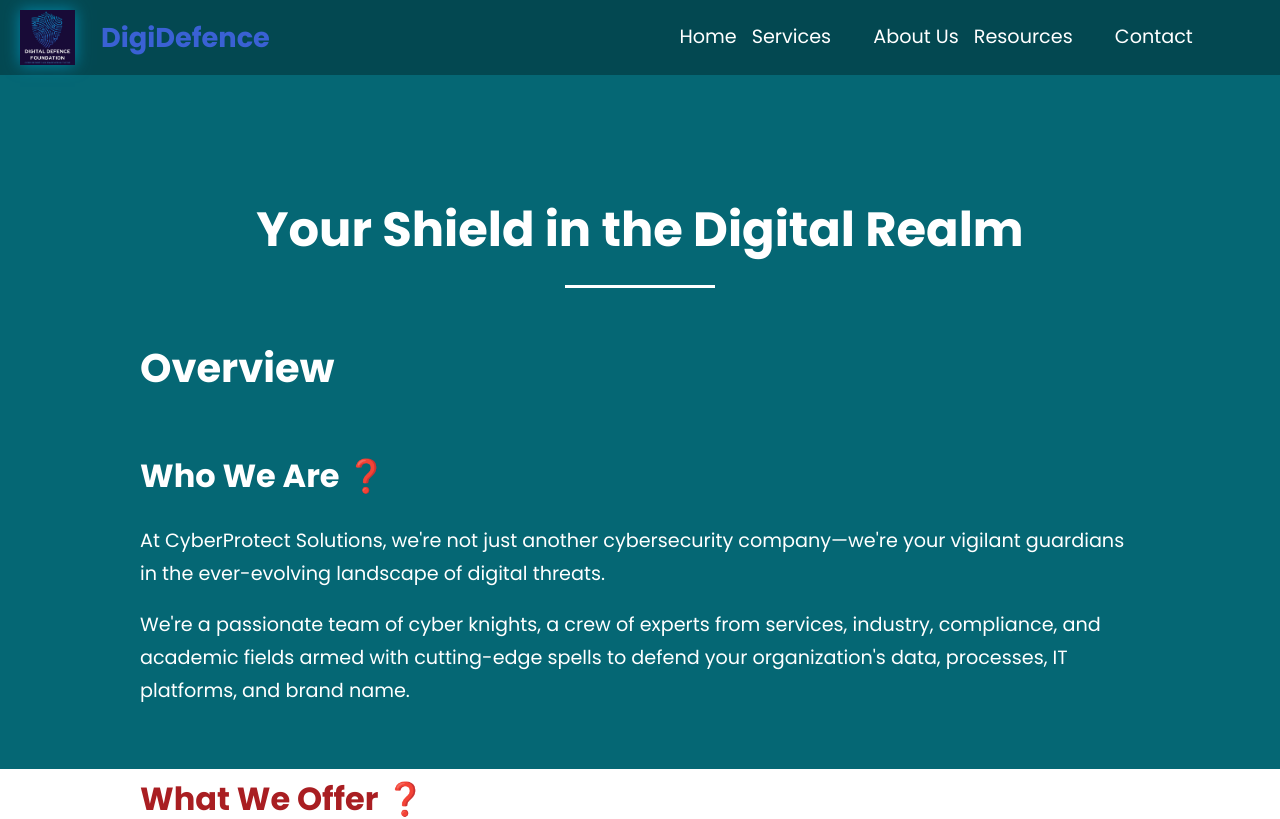
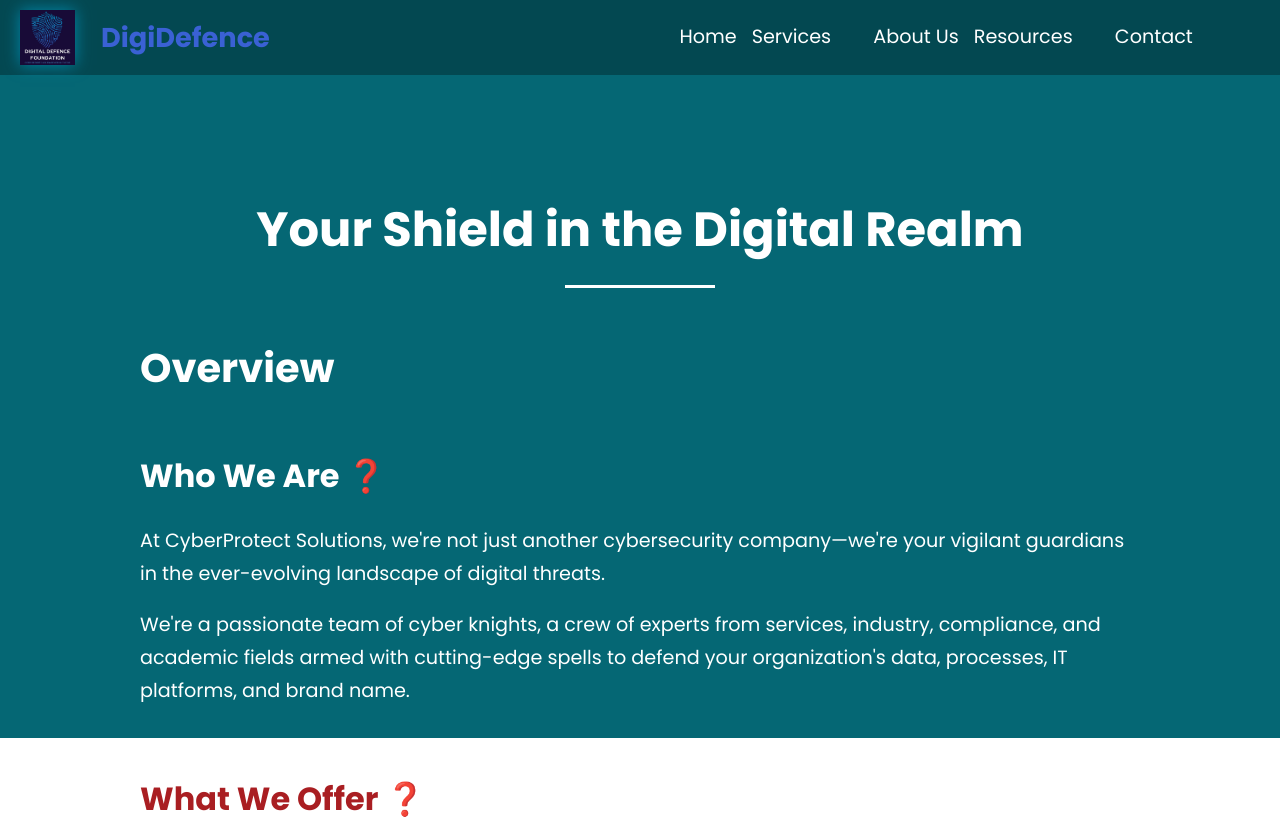
Before and after one commit to shreyas-urankar/Cyber-Protect-Project, a React (Create React App) app: page /aboutus in a window 1280 px wide. Shown: the top 819 px of the page. Built offline with nearby package versions, Linux system fonts and the light colour scheme; a web font is replaced by a local one.

Commit message:
Removed unnecessary content

```diff
--- a/src/styles/AboutUs.css
+++ b/src/styles/AboutUs.css
@@ -41,7 +41,7 @@ body {
   top: 0;
   left: 0;
   width: 100%;
-  height: 25%;
+  height: 24%;
   background-color: #056774;
   z-index: 0;
 }
@@ -457,7 +457,6 @@ cite {
   color: #A91E22 !important;
 }
 
-/* Contact Info Section Styles */
 .contact-info-section {
   margin: 2rem 0;
 }
@@ -493,7 +492,6 @@ cite {
   color: #333;
 }
 
-/* Location Section Styles */
 .location-section {
   margin: 2rem 0;
 }
@@ -540,7 +538,6 @@ cite {
   color: #333;
 }
 
-/* Responsive Styles */
 @media (max-width: 768px) {
   .contact-boxes {
     flex-direction: column;
```
